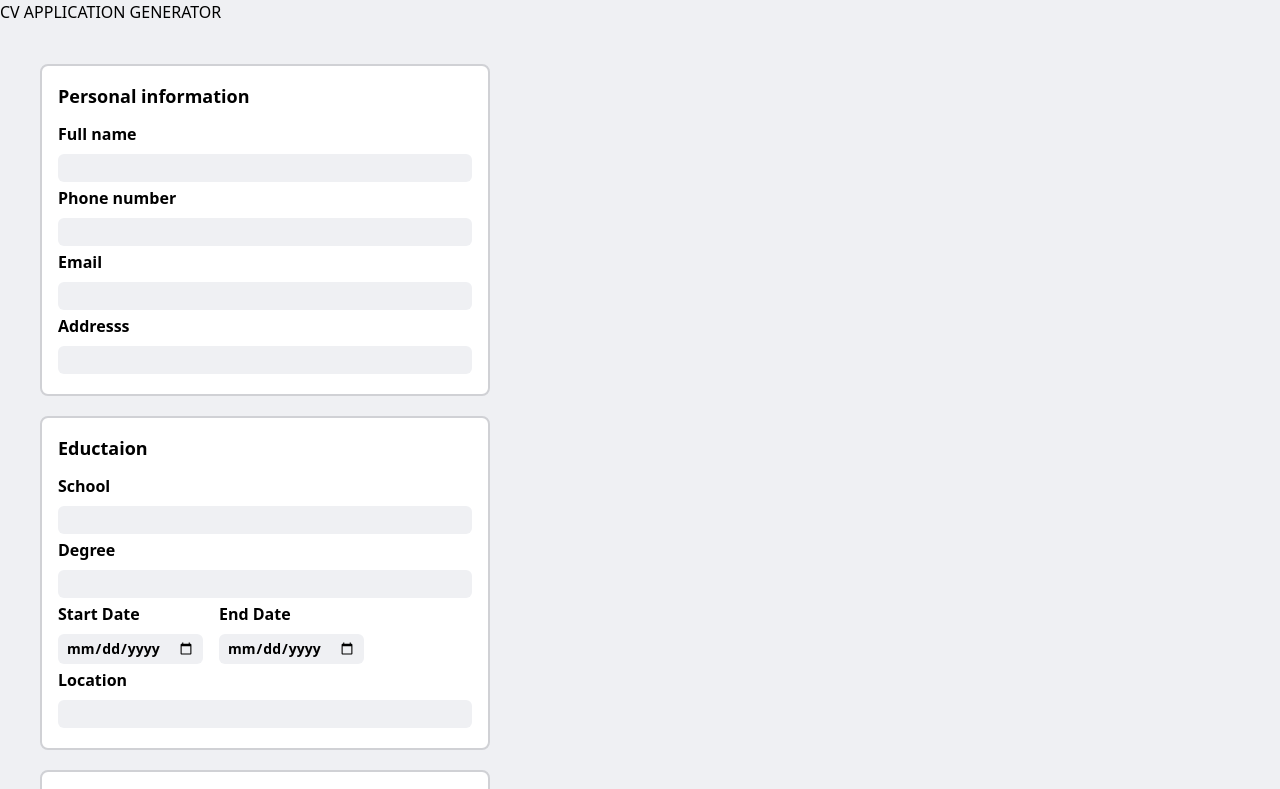
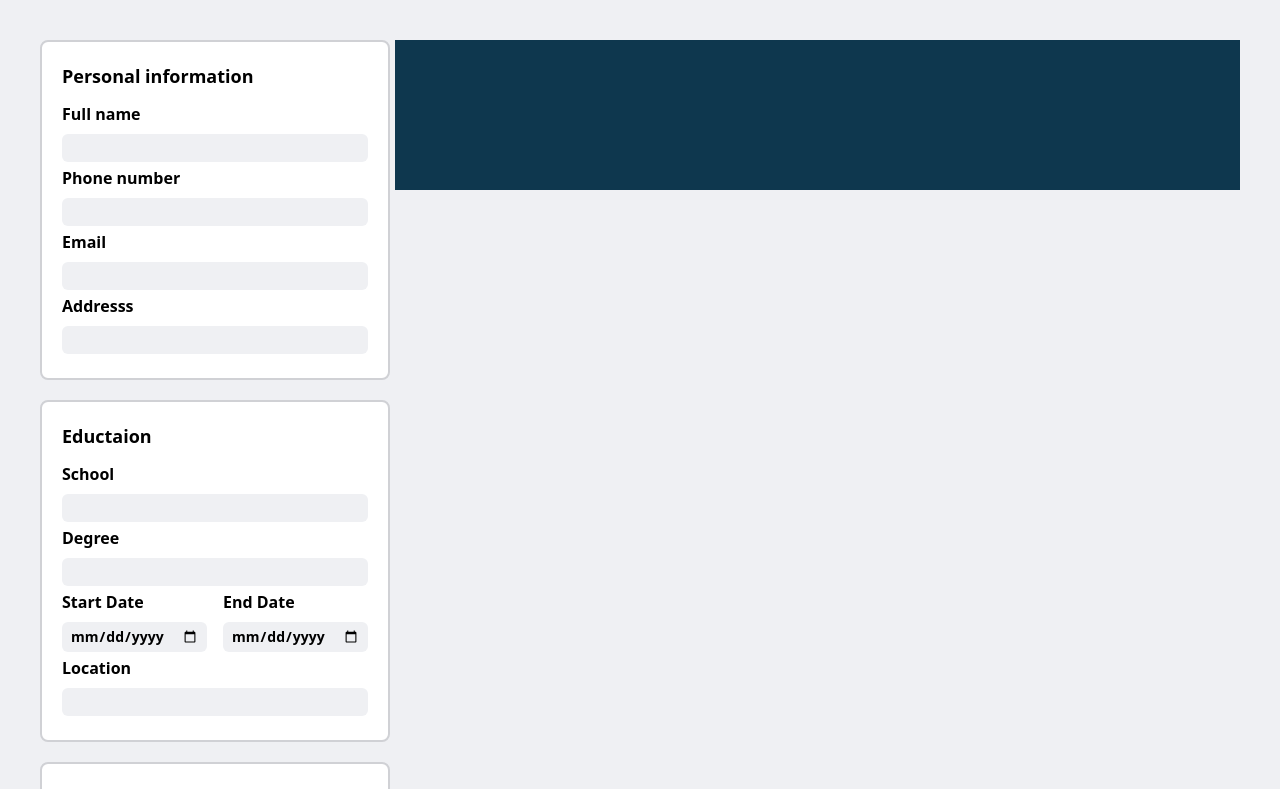
Before and after one commit to emShalaby/cv_generator, a React (Vite) app: page / in a window 1280 px wide. Shown: the top 789 px of the page. Built offline with nearby package versions, Linux system fonts and the light colour scheme.

Commit message:
cv header shows personal info on change and some styling

```diff
--- a/index.html
+++ b/index.html
@@ -7,6 +7,6 @@
   </head>
   <body>
     <div id="root"></div>
-    <script type="module" src="/src/main.tsx"></script>
+    <script type="module" src="/src/app.tsx"></script>
   </body>
 </html>
--- /dev/null
+++ b/src/app.tsx
@@ -0,0 +1,142 @@
+import { StrictMode } from "react";
+import { createRoot } from "react-dom/client";
+import Input from "./components/input";
+import Form from "./components/form";
+import CvHeader from "./components/cvHeader";
+import "../styles/main.css";
+import React, { useState } from "react";
+interface IPersonalInfo {
+  fullName: string;
+  phoneNumber: string;
+  email: string;
+  address: string;
+}
+interface IEducation {
+  school: string;
+  degree: string;
+  startDate: string;
+  endDate: string;
+  location: string;
+}
+interface IExperience {
+  workplaceName: string;
+  position: string;
+  startDate: string;
+  endDate: string;
+  location: string;
+  description: string;
+}
+interface IFormData {
+  personalInfo: IPersonalInfo;
+  education: IEducation[];
+  workExperience: IExperience[];
+}
+const App = () => {
+  const [formData, setFormData] = useState<IFormData>({
+    personalInfo: { fullName: "", phoneNumber: "", email: "", address: "" },
+    education: [
+      {
+        school: "",
+        degree: "",
+        startDate: "",
+        endDate: "",
+        location: "",
+      },
+    ],
+    workExperience: [
+      {
+        workplaceName: "",
+        position: "",
+        startDate: "",
+        endDate: "",
+        location: "",
+        description: "",
+      },
+    ],
+  });
+  const handleChange = (e: React.ChangeEvent<HTMLInputElement>) => {
+    setFormData((prevData) => {
+      if (prevData) {
+        return {
+          ...prevData,
+          personalInfo: {
+            ...prevData.personalInfo,
+            [e.target.id]: e.target.value,
+          },
+        };
+      }
+      return prevData;
+    });
+  };
+  return (
+    <div className="bg-[#EFF0F3]   min-w-[800px] h-[100vh]" id="app">
+      <main className="flex p-10 gap-[5px] ">
+        <section id="cv-input" className=" flex flex-col gap-5  max-w-[505px] flex-1  ">
+          <Form title={"Personal information"} id="personalInfo">
+            <Input
+              label={"Full name"}
+              type={"Text"}
+              id="fullName"
+              onChange={handleChange}
+            />
+            <Input
+              label={"Phone number"}
+              type={"tel"}
+              id="phoneNumber"
+              onChange={handleChange}
+            />
+            <Input
+              label={"Email"}
+              type={"Email"}
+              id="email"
+              onChange={handleChange}
+            />
+            <Input
+              label={"Addresss"}
+              type="text"
+              id="address"
+              onChange={handleChange}
+            />
+          </Form>
+          <Form title={"Eductaion"} id="education">
+            <Input label={"School"} type={"Text"} />
+            <Input label={"Degree"} type={"text"} />
+            <div className="flex gap-4">
+              <Input label={"Start Date"} type={"date"} className="" />
+              <Input label={"End Date"} type="date" className="" />
+            </div>
+            <Input label="Location" type="text" />
+          </Form>
+          <Form title={"Experience"} id="experience">
+            <Input label={"Workplace Name"} type={"Text"} />
+            <Input label={"Position Title"} type={"text"} />
+            <div className="flex gap-4">
+              <Input label={"Start Date"} type={"date"} className="flex-1" />
+              <Input label={"End Date"} type="date" className="flex-1 " />
+            </div>
+            <Input label={"Location"} type={"text"} />
+            <Input label={"Description"} type={"text"} />
+          </Form>
+        </section>{" "}
+        <section id="cv-output" className=" min-w-[440px] flex-[3] max-w-[850px]">
+          <CvHeader
+            name={formData.personalInfo.fullName}
+            email={formData.personalInfo.email}
+            phone={formData.personalInfo.phoneNumber}
+            address={formData.personalInfo.address}
+          ></CvHeader>
+        </section>
+      </main>
+      <footer></footer>
+    </div>
+  );
+};
+
+const DOCUMENT = document.getElementById("root");
+if (DOCUMENT) {
+  createRoot(DOCUMENT).render(
+    <StrictMode>
+      <App />
+    </StrictMode>
+  );
+}
--- a/src/components/cvHeader.tsx
+++ b/src/components/cvHeader.tsx
@@ -1,3 +1,18 @@
-export default function CvHeader(){
-    return <div></div>
+interface IHeaderProps {
+  name?: string;
+  email?: string;
+  phone?: string;
+  address?: string;
 }
+export default function CvHeader(props: IHeaderProps) {
+  return (
+    <div className="bg-[#0E374E] flex flex-col min-h-[150px] flex-1">
+      <h1 className="text-xl text-white">{props.name}</h1>
+      <div className="flex gap-3">
+        <p className="text-white">{props.email}</p>
+        <p className="text-white"> {props.phone}</p>
+        <p className="text-white">{props.address}</p>
+      </div>
+    </div>
+  );
+}
--- a/src/components/form.tsx
+++ b/src/components/form.tsx
@@ -9,7 +9,7 @@ export default function Form(props: IFormProps) {
     <form
       onSubmit={(e) => e.preventDefault()}
       id={props.id}
-      className="bg-white p-4 rounded-lg max-w-[450px] border-solid border-2 border-[#D0D1D5]"
+      className="bg-white rounded-lg  border-solid border-2 border-[#D0D1D5] md:p-5 p-2  "
     >
       <h2 className="mb-3 font-bold text-lg">{props.title}</h2>
       {props.children}
--- a/src/components/input.tsx
+++ b/src/components/input.tsx
@@ -3,6 +3,7 @@ interface IInput {
   type?: React.HTMLInputTypeAttribute;
   label?: string;
   className?: string;
+  onChange?: any;
 }
 export default function Input(props: IInput) {
   return (
@@ -11,7 +12,8 @@ export default function Input(props: IInput) {
       <input
         type={props.type}
         id={props.id}
-        className={`bg-[#EFF0F3] rounded-md px-2 text-sm py-1 ${props.className || ""}`}
+        className={`bg-[#EFF0F3] rounded-md px-2 text-sm py-1 flex ${props.className || ""}`}
+        onChange={props.onChange}
       ></input>
     </div>
   );
--- a/src/main.tsx
+++ /dev/null
@@ -1,49 +0,0 @@
-import { StrictMode } from "react";
-import { createRoot } from "react-dom/client";
-import Input from "./components/input";
-import Form from "./components/form";
-import "../styles/main.css";
-const DOCUMENT = document.getElementById("root");
-if (DOCUMENT) {
-  createRoot(DOCUMENT).render(
-    <StrictMode>
-      <div className="bg-[#EFF0F3]" id="app">
-        <header id="header">
-          <h1 id="header-text">CV APPLICATION GENERATOR</h1>
-        </header>
-        <main className="flex p-10">
-          <section id="cv-input" className="flex-1 flex flex-col gap-5">
-            <Form title={"Personal information"} id="personal-information">
-              <Input label={"Full name"} type={"Text"} />
-              <Input label={"Phone number"} type={"tel"} />
-              <Input label={"Email"} type={"Email"} />
-              <Input label={"Addresss"} type="text" />
-            </Form>
-            <Form title={"Eductaion"} id="education">
-              <Input label={"School"} type={"Text"} />
-              <Input label={"Degree"} type={"text"} />
-              <div className="flex gap-4">
-                <Input label={"Start Date"} type={"date"} className="flex-1" />
-                <Input label={"End Date"} type="date" className="flex-1 " />
-              </div>
-              <Input label="Location" type="text" />
-            </Form>
-            <Form title={"Experience"} id="experience">
-              <Input label={"Workplace Name"} type={"Text"} />
-              <Input label={"Position Title"} type={"text"} />
-              <div className="flex gap-4">
-                <Input label={"Start Date"} type={"date"} className="flex-1" />
-                <Input label={"End Date"} type="date" className="flex-1 " />
-              </div>
-              <Input label={"Position Title"} type={"text"} />
-              <Input label={"Description"} type={"text"} />
-
-            </Form>
-          </section>{" "}
-          <section id="cv-output" className="flex-1"></section>
-        </main>
-        <footer></footer>
-      </div>
-    </StrictMode>
-  );
-}
```
